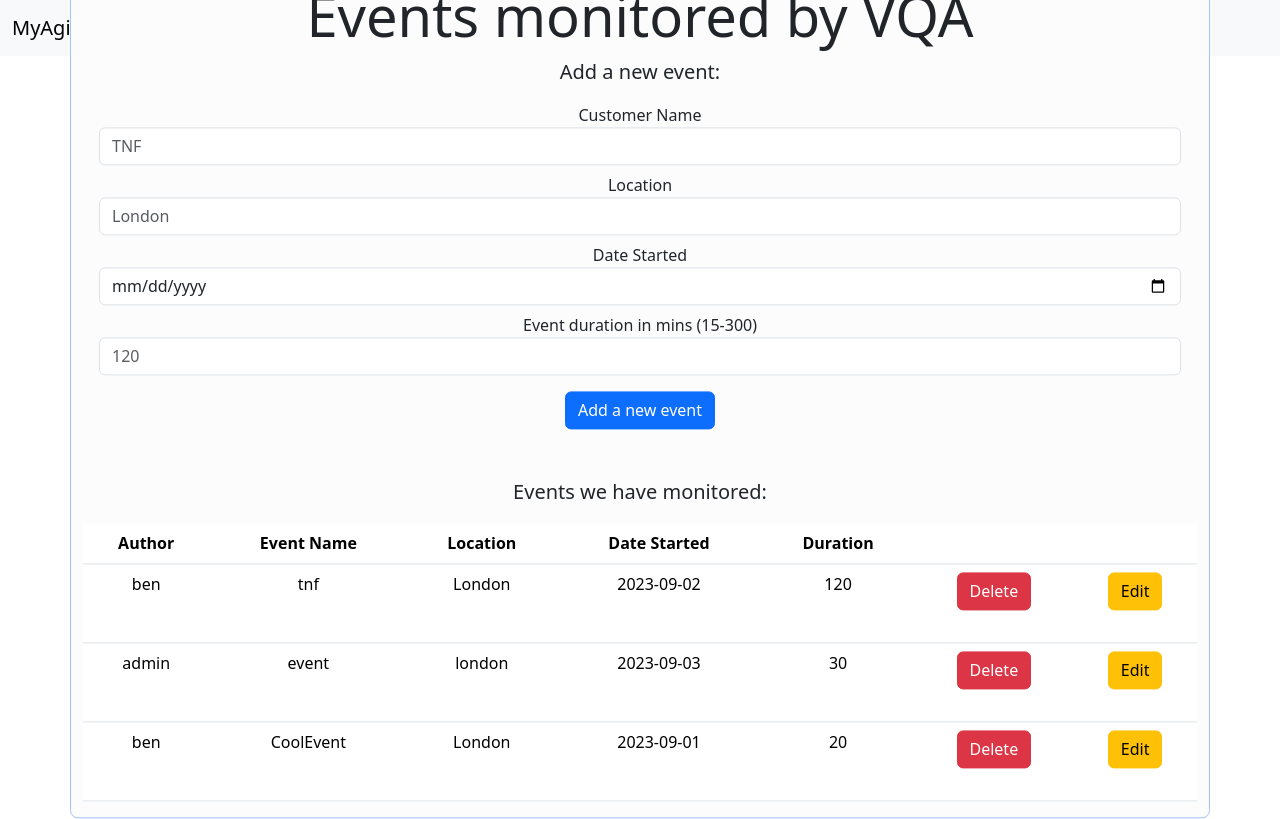
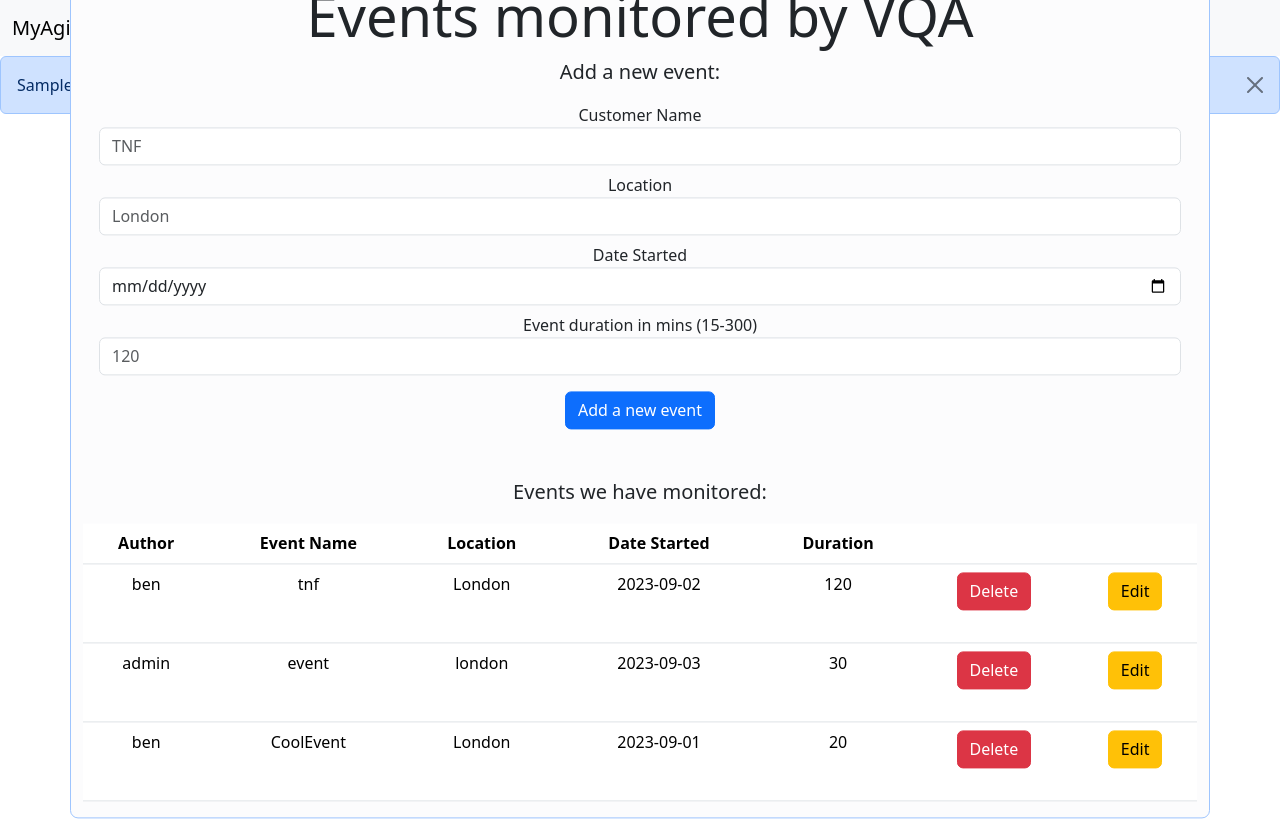
Before and after one commit to raisartist/DevOpsAssignment, a Flask app: page /events_database in a window 1280 px wide. Run offline with Flask 3, Linux system fonts and the light colour scheme; a user stored in the database is signed in; data comes from the database, SQL or seed files in the repository; both versions use the stored data as it was after the commit; one stand-in notice (Sample message) is shown.

Commit message:
Add flash messages to the events page

```diff
--- a/main.py
+++ b/main.py
@@ -230,9 +230,7 @@ def update_set_customer(customer_name):
                 connection.close()
                 flash(message)
                 return redirect(url_for("customers_database"))
-                # return render_template("result.html",message = message, isError = isError)
     else:
-        # return render_template("result.html",message = isValid, isError = True)
         flash(isValid)
         return redirect(url_for("customers_database"))
 
@@ -262,11 +260,9 @@ def add_customer():
                 connection.close()
                 flash(message)
                 return redirect(url_for("customers_database"))
-                # return render_template("result.html",message = message, isError = isError)
     else:
         flash(f"{isValid}")
         return redirect(url_for("customers_database"))
-        # return render_template("result.html",message = isValid, isError = True)
 
 # Events
 
@@ -303,19 +299,17 @@ def add_event():
                     current.execute("INSERT OR IGNORE INTO events (name,author,dateStarted,durationMins,location) VALUES (?,?,?,?,?)",(str(name),str(currentUser),str(dateStarted),str(durationMins),str(location)) )
                     connection.commit()
                     message = "Event record successfully added"
-                    isError = False
             except Exception as error:
                 connection.rollback()
-                message = str(error)
-                isError = True
+                message = f"Failed to add an event record: {str(error)}"
 
             finally:
                 connection.close()
-                # flash(message)
-                # return redirect(url_for("customers_database"))
-                return render_template("result.html",message = message, isError = isError)
+                flash(message)
+                return redirect(url_for("events_database"))
     else:
-        return render_template("result.html",message = isValid, isError = True)
+        flash(isValid)
+        return redirect(url_for("events_database"))
 
 @app.route("/update_event/<name>/<dateStarted>/<location>/<durationMins>")
 @login_required
@@ -341,19 +335,17 @@ def update_set_event(event_name):
 
                         connection.commit()
                         message = "Event record successfully updated"
-                        isError = False
             except Exception as error:
                 connection.rollback()
-                message = str(error)
-                isError = True
+                message = f"Failed to update an event record: {str(error)}"
 
             finally:
                 connection.close()
-                # flash(message)
-                # return redirect(url_for("customers_database"))
-                return render_template("result.html",message = message, isError = isError)
+                flash(message)
+                return redirect(url_for("events_database"))
     else:
-        return render_template("result.html",message = isValid, isError = True)
+        flash(isValid)
+        return redirect(url_for("events_database"))
 
 @app.route("/delete_event/<event_name>", methods = ['POST', 'GET'])
 @login_required
@@ -366,17 +358,14 @@ def delete_event(event_name):
 
                 connection.commit()
                 message = "Event record successfully deleted"
-                isError = False
         except Exception as error:
             connection.rollback()
-            message = str(error)
-            isError = True
+            message = f"Failed to delete an event record: {str(error)}"
 
         finally:
             connection.close()
-            return render_template("result.html",message = message, isError = isError)
-            # flash(message)
-            # return redirect(url_for("customers_database"))
+            flash(message)
+            return redirect(url_for("events_database"))
 
 if __name__ == "__main__":
     app.run(debug=True)
--- a/templates/events_database.html
+++ b/templates/events_database.html
@@ -15,6 +15,19 @@
         {% endif %}
     </div>
     </nav>
+
+    {% with messages = get_flashed_messages() %}
+      {% if messages %}
+        {% for message in messages %}
+        <div class="alert alert-primary alert-dismissible fade show" role="alert">
+            {{message}}
+            <button type="button" class="btn btn-close" data-bs-dismiss="alert" aria-label="Close">
+            </button>
+        </div>
+        {% endfor %}
+      {% endif %}
+    {% endwith %}
+
     <div class="jumbotron">
         <div class="container-md bg-light-subtle border border-primary-subtle rounded-3 text-center position-absolute top-50 start-50 translate-middle">
             <h1 class="display-4">Events monitored by VQA</h1>
```
Also changed, not shown: database.db.
